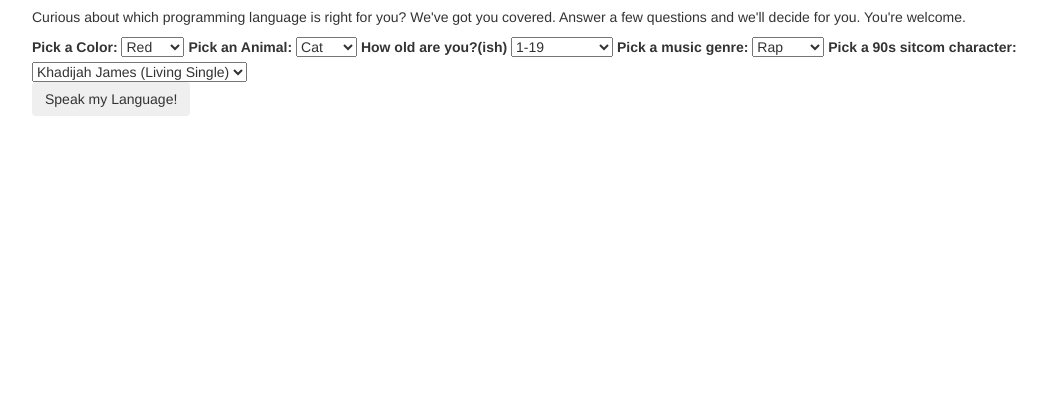
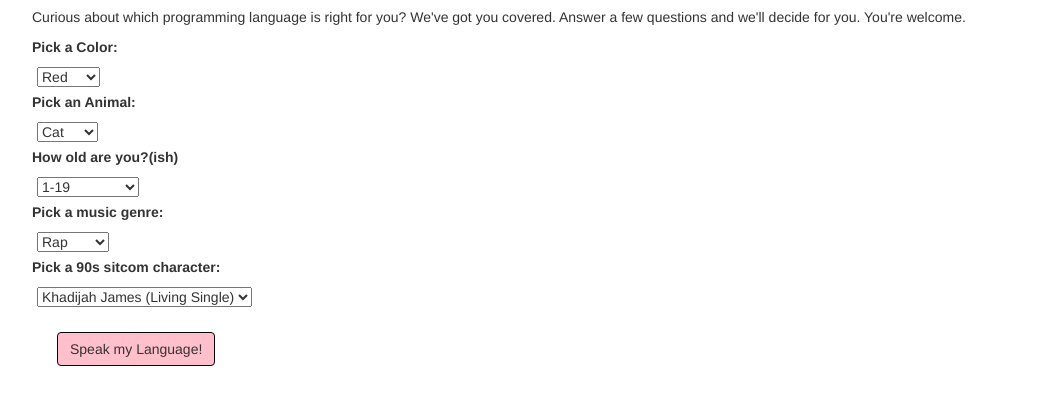
Before and after one commit to etc503/Programming-Language-Selector, a plain HTML site: page index.html in a window 1280 px wide. Shown: the part 63-468 px from the top of the page, without its empty margins (38-1085 px from the left). Drawn offline with Linux system fonts and the light colour scheme.

Commit message:
added styles to button, form and reveal

```diff
--- a/css/styles.css
+++ b/css/styles.css
@@ -1,7 +1,42 @@
 .btn {
   display: block;
+  background-color: pink;
+  border-style: double;
+  border-color: black;
+  margin: 25px;
 }
 
 #reveal {
   display: none;
+ }
+
+#program {
+  font-style: bold, italic;
+  background-color: yellow;
 }
+
+#color {
+  display: list-item;
+  margin: 5px;
+}
+
+#animal {
+  display: list-item;
+  margin: 5px;
+}
+
+#age {
+  display: list-item;
+  margin: 5px;
+}
+
+
+#music {
+  display: list-item;
+  margin: 5px;
+}
+
+#sitcom {
+  display: list-item;
+  margin: 5px;
+}
```
